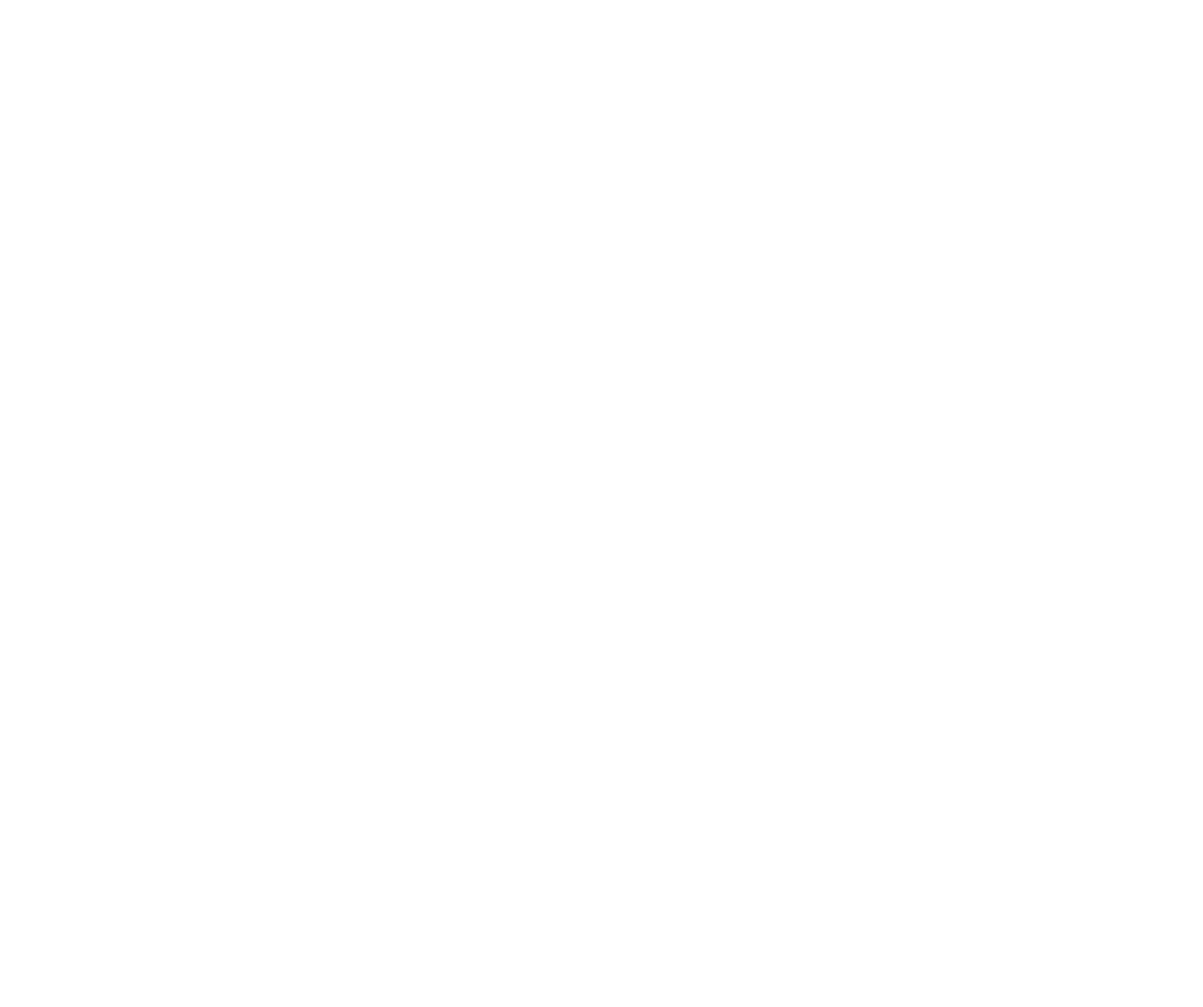
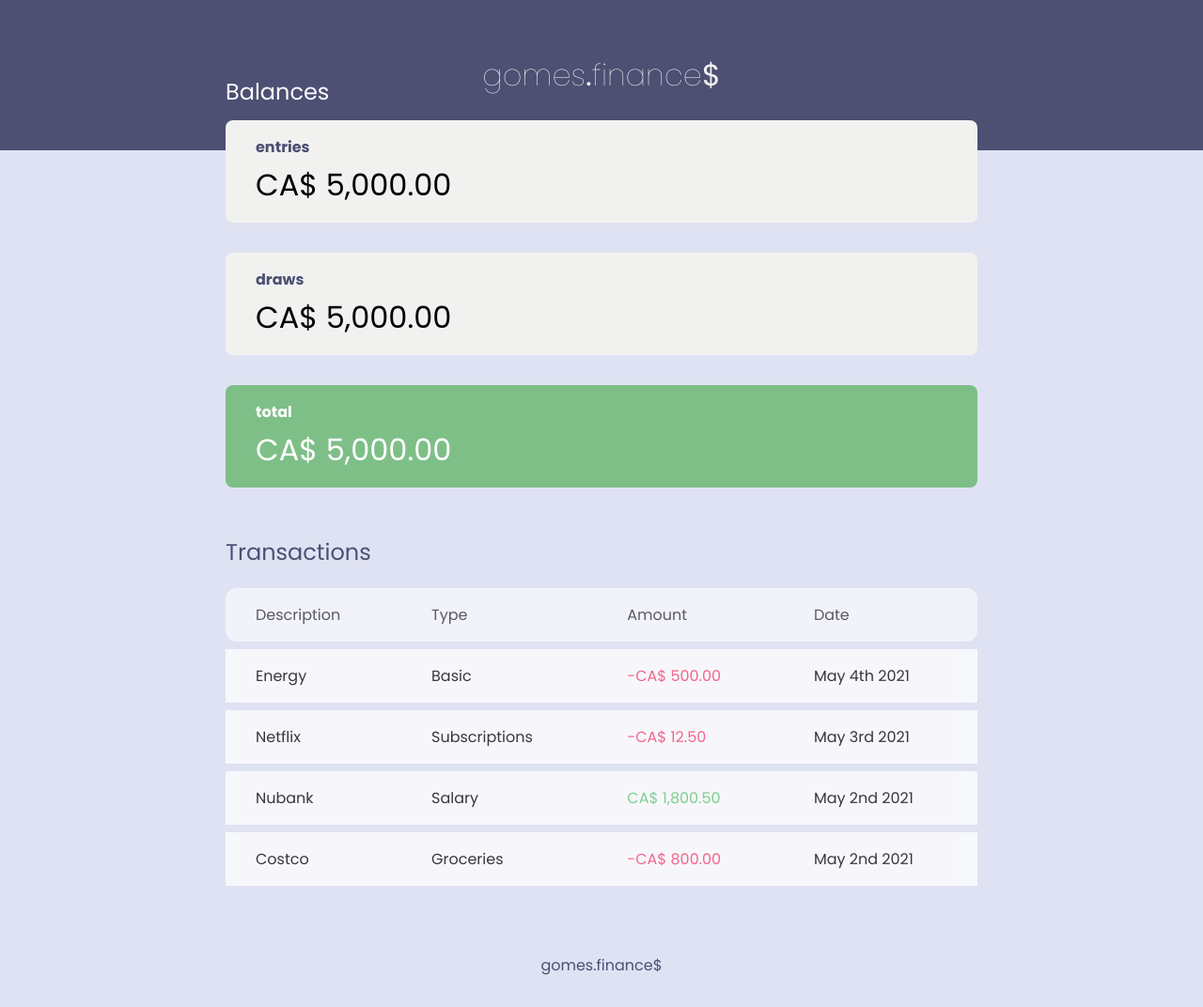
Before and after one commit to ricardowgomes/gomes.finance, a plain HTML site: page index.html in a window 1280 px wide. Shown: the whole page at 94% size. Before the commit the page ends 800 px from the top, so only its background shows below. Drawn offline with Linux system fonts and the light colour scheme.

Commit message:
second commit

```diff
--- a/index.html
+++ b/index.html
@@ -5,11 +5,86 @@
   <meta charset="UTF-8">
   <meta http-equiv="X-UA-Compatible" content="IE=edge">
   <meta name="viewport" content="width=device-width, initial-scale=1.0">
-  <title>Document</title>
+  <title>gomes.finance$</title>
+
+  <link rel="stylesheet" href="./style.css">
+
+  <link rel="preconnect" href="https://fonts.gstatic.com">
+  <link href="https://fonts.googleapis.com/css2?family=Poppins:wght@100;400;700&display=swap" rel="stylesheet">
 </head>
 
 <body>
+  <header id="head">
+    <h1 id="logo">gomes<span id="cifr">.</span>finance<span id="cifr">$</span></h1>
+  </header>
 
+  <main class="container">
+    <section id="balance">
+      <h2>Balances</h2>
+
+      <div class="card">
+        <h3>entries</h3>
+        <p>CA$ 5,000.00</p>
+      </div>
+
+      <div class="card">
+        <h3>draws</h3>
+        <p>CA$ 5,000.00</p>
+      </div>
+
+      <div class="card total">
+        <h3 id="total">total</h3>
+        <p>CA$ 5,000.00</p>
+      </div>
+    </section>
+
+    <section id="transactions">
+      <h2>Transactions</h2>
+      <table id="data-table">
+        <thead>
+          <tr>
+            <th>Description</th>
+            <th>Type</th>
+            <th>Amount</th>
+            <th>Date</th>
+          </tr>
+        </thead>
+
+        <tbody>
+          <tr>
+            <td class="description">Energy</td>
+            <td class="type">Basic</td>
+            <td class="expense">-CA$ 500.00</td>
+            <td class="date">May 4th 2021</td>
+          </tr>
+          <tr>
+            <td class="description">Netflix</td>
+            <td class="type">Subscriptions</td>
+            <td class="expense">-CA$ 12.50</td>
+            <td class="date">May 3rd 2021</td>
+          </tr>
+          <tr>
+            <td class="description">Nubank</td>
+            <td class="type">Salary</td>
+            <td class="income">CA$ 1,800.50</td>
+            <td class="date">May 2nd 2021</td>
+          </tr>
+          <tr>
+            <td class="description">Costco</td>
+            <td class="type">Groceries</td>
+            <td class="expense">-CA$ 800.00</td>
+            <td class="date">May 2nd 2021</td>
+          </tr>
+        </tbody>
+      </table>
+    </section>
+  </main>
+
+  <footer>
+    <div>
+      gomes.finance$
+    </div>
+  </footer>
 </body>
 
 </html>
--- /dev/null
+++ b/style.css
@@ -0,0 +1,142 @@
+:root {
+  --color-dark100: #4D4F73;
+  --color-dark50: #7580BF;
+  --color-medium100: #7EBF88;
+  --color-medium50: #75B8BF;
+  --color-light100: #DFE2F2;
+  --color-light50: white;
+}
+
+* {
+  margin: 0;
+  padding: 0;
+  box-sizing: border-box;
+  font-family: 'Poppins', sans-serif;
+}
+
+header {
+  background: var(--color-dark100);
+  padding: 3.5rem 0;
+  text-align: center;
+ }
+
+body {
+  background: var(--color-light100);
+  font-family: 'Poppins', sans-serif;
+}
+
+.container {
+  width: min(90vw, 800px);
+  margin: auto;
+}
+
+h2 {
+  margin-top: 3.2rem;
+  margin-bottom: 0.8rem;
+  color: var(--color-dark100);
+  font-weight: normal;
+}
+
+#logo {
+  color: #F1F2F0;
+  font-weight: 100;
+}
+
+#cifr {
+  font-weight: 400;
+}
+
+#balance {
+  margin-top: -5rem;
+}
+
+#balance h2 {
+  color: var(--color-light50);
+  margin-top: 0;
+}
+
+#balance h3 {
+  color: var(--color-dark100);
+  margin-top: 0;
+}
+
+.card {
+  background: #F1F2F0;
+  padding: 1rem 2rem;
+  border-radius: 0.5rem;
+  margin-bottom: 2rem;
+
+}
+
+.card h3 {
+  font-weight: 700;
+  font-size: 1rem;
+}
+
+.card p {
+ font-size: 2rem;
+ line-height: 3rem;
+
+ margin-top: 0.25rem;
+}
+
+.card.total {
+  background: var(--color-medium100);
+  color: var(--color-light50);
+}
+
+.card.total #total {
+  background: var(--color-medium100);
+  color: var(--color-light50);
+}
+
+#data-table {
+  width: 100%;
+  border-spacing: 0 0.5rem;
+}
+
+table thead tr th:first-child,
+table thead tr td:first-child {
+  border-radius: 0.75rem 0 0 0.75rem;
+}
+
+table thead tr th:last-child,
+table thead tr td:last-child {
+  border-radius: 0 0.75rem 0.75rem 0;
+}
+
+table th {
+  background: var(--color-light50);
+  opacity: 0.8;
+  font-weight: normal;
+  padding: 1rem 2rem;
+  text-align: left;
+}
+
+table tr {
+  opacity: 0.75;
+}
+
+table tr:hover {
+  opacity: 1;
+}
+
+table td {
+  background: var(--color-light50);
+  padding: 1rem 2rem;
+  font-weight: normal;
+}
+
+td.income {
+  color: #5aca6b;
+}
+
+td.expense {
+  color: #f83e69;
+}
+
+footer {
+  text-align: center;
+  color: var(--color-dark100);
+  padding: 4rem 0 2rem;
+}
```
Also changed, not shown: 1 other file.
